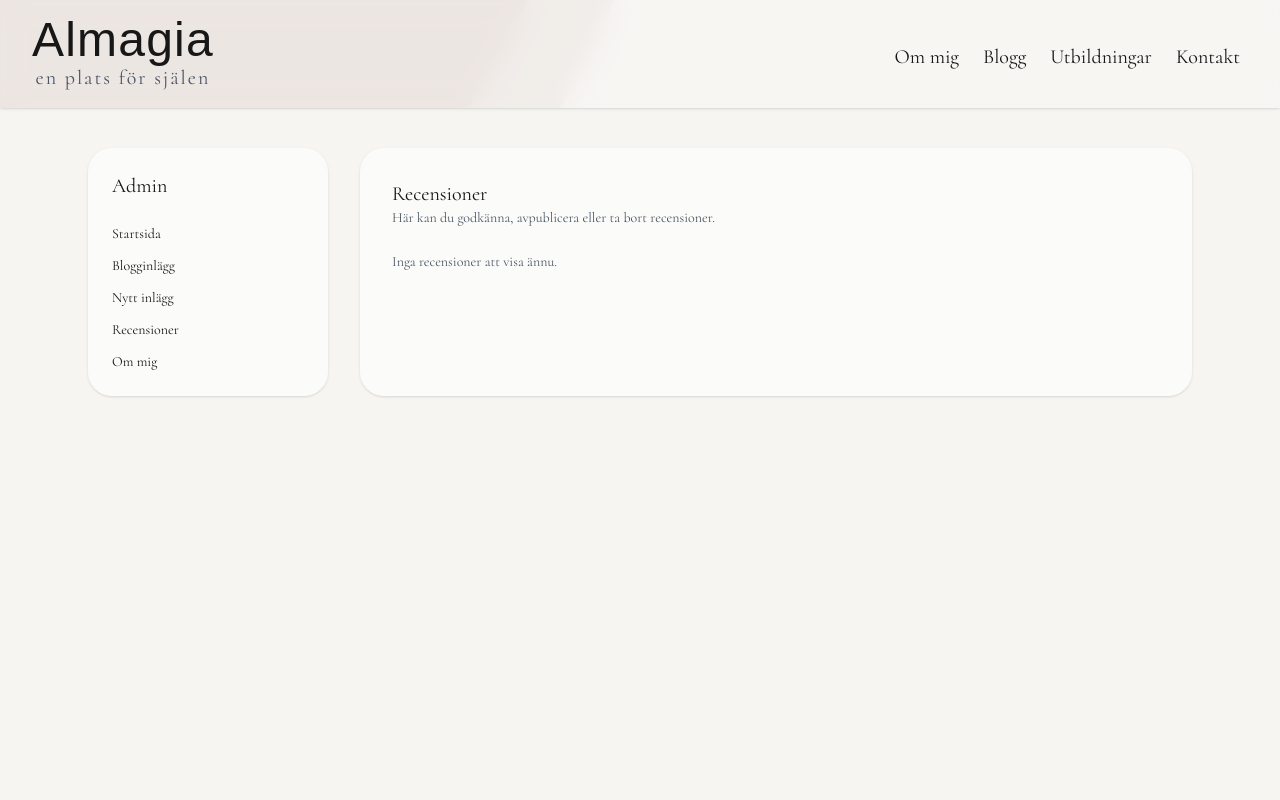
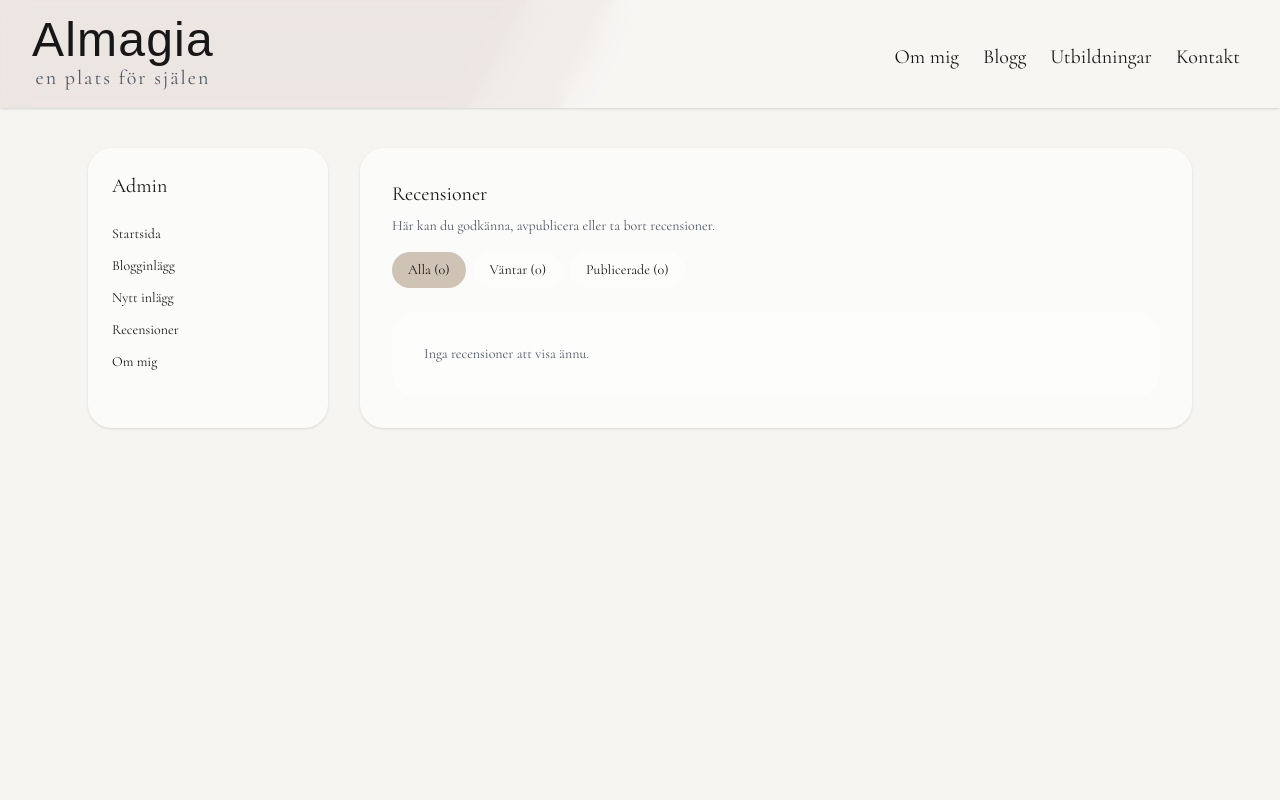
Before and after one commit to Tarupotter/Almagia, a Next.js app in the folder almagia/: page /admin/reviews in a window 1280 px wide. Shown: the top 800 px of the page. Built offline with nearby package versions, Linux system fonts and the light colour scheme; a web font is replaced by a local one.

Commit message:
Add reviews system with admin moderation and public approval flow

```diff
--- a/almagia/app/admin/reviews/page.tsx
+++ b/almagia/app/admin/reviews/page.tsx
@@ -1,6 +1,6 @@
 "use client";
 
-import { useState } from "react";
+import { useState, useMemo } from "react";
 import Button from "@/components/ui/Button";
 
 type Review = {
@@ -10,9 +10,12 @@ type Review = {
   status: "pending" | "approved";
 };
 
+type Filter = "all" | "pending" | "approved";
+
 export default function AdminReviewsPage() {
   // Tom lista som ska fyllas från backend senare
   const [reviews, setReviews] = useState<Review[]>([]);
+  const [filter, setFilter] = useState<Filter>("all");
 
   function approve(id: string) {
     // koppla till backend
@@ -26,29 +29,79 @@ export default function AdminReviewsPage() {
 
   function remove(id: string) {
     // koppla till backend
+    const ok = window.confirm("Vill du ta bort recensionen?");
+    if (!ok) return;
+
     console.log("Remove review", id);
   }
 
+  const pendingCount = useMemo(
+    () => reviews.filter((r) => r.status === "pending").length,
+    [reviews]
+  );
+
+  const filteredReviews = useMemo(() => {
+    if (filter === "pending")
+      return reviews.filter((r) => r.status === "pending");
+    if (filter === "approved")
+      return reviews.filter((r) => r.status === "approved");
+    return reviews;
+  }, [reviews, filter]);
+
   return (
     <div className="space-y-6">
-      <div>
+      <div className="space-y-2">
         <h1 className="text-xl">Recensioner</h1>
         <p className="text-sm text-gray-600">
           Här kan du godkänna, avpublicera eller ta bort recensioner.
         </p>
+
+        <div className="flex flex-wrap items-center gap-2 pt-2">
+          <button
+            type="button"
+            onClick={() => setFilter("all")}
+            className={`rounded-full px-4 py-2 text-sm transition ${
+              filter === "all" ? "bg-[#CFC3B5]" : "bg-white/60 hover:opacity-80"
+            }`}
+          >
+            Alla ({reviews.length})
+          </button>
+
+          <button
+            type="button"
+            onClick={() => setFilter("pending")}
+            className={`rounded-full px-4 py-2 text-sm transition ${
+              filter === "pending"
+                ? "bg-[#CFC3B5]"
+                : "bg-white/60 hover:opacity-80"
+            }`}
+          >
+            Väntar ({pendingCount})
+          </button>
+
+          <button
+            type="button"
+            onClick={() => setFilter("approved")}
+            className={`rounded-full px-4 py-2 text-sm transition ${
+              filter === "approved"
+                ? "bg-[#CFC3B5]"
+                : "bg-white/60 hover:opacity-80"
+            }`}
+          >
+            Publicerade ({reviews.length - pendingCount})
+          </button>
+        </div>
       </div>
-
-      {reviews.length === 0 ? (
-        <p className="text-sm text-gray-600">
-          Inga recensioner att visa ännu.
-        </p>
+      {filteredReviews.length === 0 ? (
+        <div className="rounded-3xl bg-white/60 p-8 text-sm text-gray-600">
+          {reviews.length === 0
+            ? "Inga recensioner att visa ännu."
+            : "Inga recensioner matchar filtret."}
+        </div>
       ) : (
         <ul className="space-y-3">
-          {reviews.map((r) => (
-            <li
-              key={r.id}
-              className="rounded-2xl bg-white/60 p-5 space-y-3"
-            >
+          {filteredReviews.map((r) => (
+            <li key={r.id} className="rounded-2xl bg-white/60 p-5 space-y-3">
               <div className="flex items-center justify-between">
                 <p className="font-medium">{r.name || "Anonym"}</p>
                 <span className="text-xs text-gray-600">
--- a/almagia/components/home/ReviewSection.tsx
+++ b/almagia/components/home/ReviewSection.tsx
@@ -1,24 +1,46 @@
 "use client";
 
-import { useState } from "react";
+import { useState, useMemo } from "react";
 import ReviewCard from "@/components/home/ReviewCard";
 import Button from "../ui/Button";
 
+type Review = {
+  id: string;
+  name: string;
+  message: string;
+  status: "pending" | "approved";
+};
+
 
 export default function ReviewsSection() {
-  const [reviews, setReviews] = useState<{ name: string; message: string }[]>(
-    []
-  );
-
+  const [reviews, setReviews] = useState<Review[]>([]);
   const [name, setName] = useState("");
   const [message, setMessage] = useState("");
+  const [submitted, setSubmitted] = useState(false);
+
+  const approvedReviews = useMemo(
+    () => reviews.filter((r) => r.status === "approved"),
+    [reviews]
+  );
 
   const handleSubmit = () => {
     if (!message.trim()) return;
-    setReviews([{ name: name || "Anonym", message }, ...reviews]);
+
+    setReviews((prev) => [
+      {
+        id: crypto.randomUUID(),
+        name: name.trim() || "Anonym",
+        message: message.trim(),
+        status: "pending",
+      },
+      ...prev,
+    ]);
+
     setName("");
     setMessage("");
+    setSubmitted(true);
   };
+
 
   return (
     <section className="bg-white/10 mx-auto max-w-6xl px-6 py-20">
@@ -26,7 +48,8 @@ export default function ReviewsSection() {
       <h2 className="text-2xl md:text-3xl">
         Dela din upplevelse
       </h2>
-      <p className="">Dela gärna vad du tyckte om ditt besök, skriv bara det som känns rätt för dig ♡</p></div>
+      <p className="">Dela gärna vad du tyckte om ditt besök, skriv bara det som känns rätt för dig ♡</p>
+      </div>
 
       <div className="grid gap-12 md:grid-cols-2">
         <div className="rounded-2xl bg-white/60 p-8 shadow-sm">
@@ -38,7 +61,10 @@ export default function ReviewsSection() {
               className="w-full resize-none rounded-xl border border-gray-300 p-4 focus:outline-none focus:ring-1 focus:ring-gray-400"
               rows={5}
               value={message}
-              onChange={(e) => setMessage(e.target.value)}
+              onChange={(e) => {
+                setMessage(e.target.value);
+                setSubmitted(false);
+              }}
             />
 
             <input
@@ -52,19 +78,24 @@ export default function ReviewsSection() {
            <Button onClick={handleSubmit}>
             Skicka
            </Button>
+           {submitted && (
+  <p className="text-xs text-gray-600">
+    Tack! Din recension visas efter att den har godkänts.
+  </p>
+)}
           </div>
         </div>
 
         <div className="space-y-6">
-          {reviews.length === 0 ? (
+          {approvedReviews.length === 0 ? (
             <>
               <ReviewCard />
               <ReviewCard />
               <ReviewCard />
             </>
           ) : (
-            reviews.map((r, i) => (
-              <ReviewCard key={i} name={r.name} message={r.message} />
+            approvedReviews.map((r) => (
+              <ReviewCard key={r.id} name={r.name} message={r.message} />
             ))
           )}
         </div>
```
Also changed, not shown: almagia/components/admin/PostForm.tsx (indentation only).
